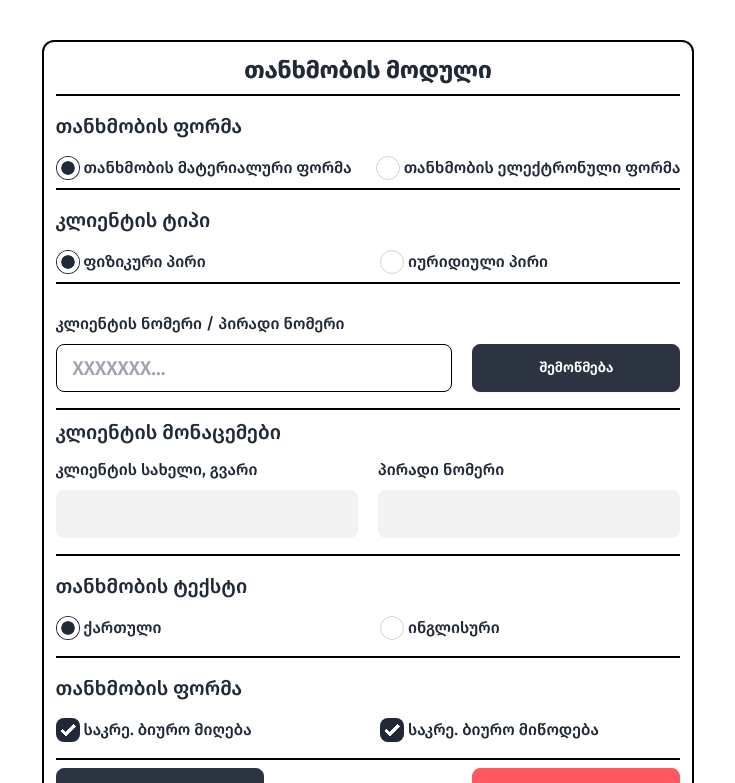
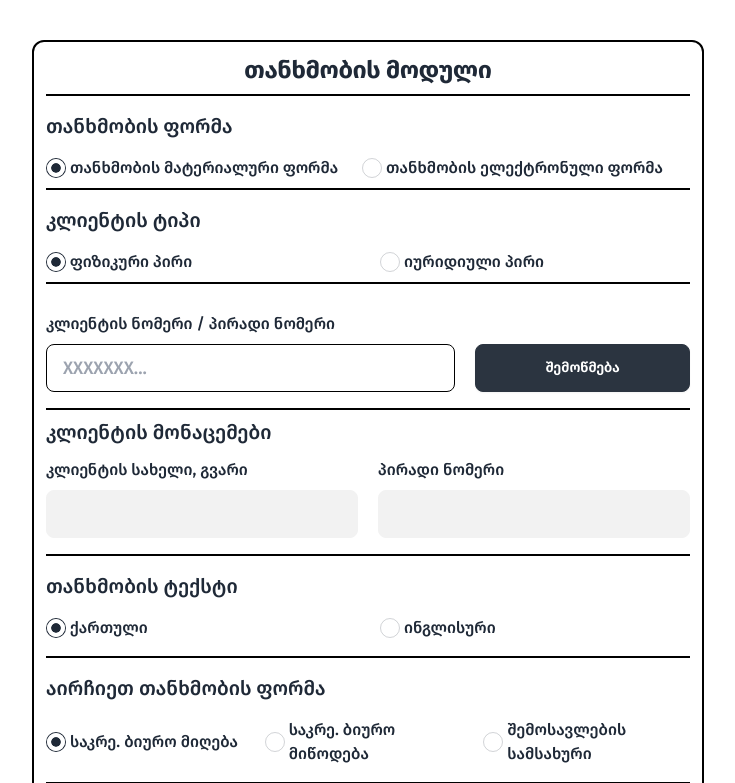
Before and after one commit to Gandobilis/catru, a Vue app: page / in a window 1280 px wide. Shown: the top 783 px of the page, without its empty margins (272-1007 px from the left). Built offline with nearby package versions, Linux system fonts and the light colour scheme.

Commit message:
თანხმოვის ფორმების ვიზუალიზაცია დაემატა.

```diff
--- /dev/null
+++ b/src/composables/useUser.js
@@ -0,0 +1,101 @@
+import {ref, watch} from "vue";
+
+export default function useUser() {
+    const user = ref();
+    const loading = ref(false);
+    const editable = ref(false)
+    const nameSurname = ref()
+    const isNameSurnameValid = ref(false)
+    const _personalNumber = ref()
+    const isPersonalNumberValid = ref(false)
+
+
+    const formType = ref('MT');
+    const clientType = ref('IND');
+    const personalNumber = ref();
+    const notification = ref();
+    const formLang = ref('GE')
+    const selectFormType = ref('CB-REC')
+    const selectFormTypes = {
+        'CB-REC': [
+            '- თანხმობა მონაცემების დამუშავების თაობაზე (30 დღე)',
+            '- თანხმობა მონაცემების დამუშავების თაობაზე (გზავნილები) (30 დღე)'
+        ],
+        'CB-SEN': ['- თანხმობა მონაცემების საკრედიტო ბიუროსთვის მიწოდების შესახებ'],
+        'RS-REC': ['- თანხმობის ფორმა შემოსავლების სამსახურიდან ინფორმაციის გამოთხოვის შესახებ']
+    }
+    const _selectFormType = ref(selectFormTypes[selectFormType.value])
+
+    watch(selectFormType, (value) => {
+        _selectFormType.value = selectFormTypes[value];
+    })
+
+    watch(nameSurname, (value) => {
+        isNameSurnameValid.value = (value && value.length > 0)
+    })
+
+    watch(_personalNumber, (value) => {
+        isPersonalNumberValid.value = (value && value.toString().length === 11)
+    })
+
+    const getUser = async () => {
+        loading.value = true;
+        notification.value = undefined;
+        editable.value = false;
+        nameSurname.value = undefined;
+        _personalNumber.value = undefined;
+        isNameSurnameValid.value = false;
+        isPersonalNumberValid.value = false;
+        user.value = undefined;
+
+        if (personalNumber.value) {
+            try {
+                const response = await fetch(`http://localhost:3001/users?personal_number=${personalNumber.value}`);
+                const data = await response.json();
+
+                if (data.length > 0) {
+                    const _user = data[0];
+                    if (_user.status === 'გაუქმებული') {
+                        notification.value = 'აღნიშნული ნომრით კლიენტი გაუქმებულია.'
+                        editable.value = true;
+                    } else if (_user.status === 'დახურული') {
+                        notification.value = 'აღნიშნული ნომრით კლიენტი დახურულია.'
+                        editable.value = true;
+                    } else {
+                        user.value = {
+                            nameSurname: `${_user.name} ${_user.surname}`,
+                            personalNumber: _user.personal_number,
+                        };
+                    }
+                } else {
+                    notification.value = 'აღნიშნული ნომრით კლიენტი არ მოიძებნა.'
+                }
+            } catch (error) {
+                console.error('Error fetching user:', error);
+            } finally {
+                loading.value = false;
+            }
+        } else {
+            loading.value = false;
+            notification.value = 'გთხოვთ შეავსოთ კლიენტის/პირადი ნომრის ველი'
+        }
+    };
+
+    return {
+        formType,
+        clientType,
+        notification,
+        personalNumber,
+        formLang,
+        editable,
+        user,
+        loading,
+        nameSurname,
+        _personalNumber,
+        isNameSurnameValid,
+        isPersonalNumberValid,
+        selectFormType,
+        _selectFormType,
+        getUser
+    };
+}
--- a/src/views/AgreementModule.vue
+++ b/src/views/AgreementModule.vue
@@ -1,10 +1,28 @@
 <script setup>
+import Hr from "../components/Hr.vue";
+import useUser from "../composables/useUser.js";
 
-import Hr from "../components/Hr.vue";
+const {
+  formType,
+  clientType,
+  notification,
+  personalNumber,
+  formLang,
+  user,
+  editable,
+  loading,
+  nameSurname,
+  _personalNumber,
+  isNameSurnameValid,
+  isPersonalNumberValid,
+  selectFormType,
+  _selectFormType,
+  getUser
+} = useUser()
 </script>
 
 <template>
-  <div class="flex flex-col p-3 border-2 border-black rounded-xl">
+  <div class="flex flex-col p-3 border-2 border-black rounded-xl max-w-2xl">
 
     <h1 class="text-2xl font-bold text-center">თანხმობის მოდული</h1>
     <Hr/>
@@ -12,13 +30,13 @@ import Hr from "../components/Hr.vue";
     <div class="flex flex-col gap-4 pt-2">
       <h2 class="text-xl font-medium">თანხმობის ფორმა</h2>
 
-      <form class="flex gap-6 font-medium">
-        <div class="flex gap-1">
-          <input type="radio" name="radio-1" class="radio" checked="checked" />
+      <form class="flex gap-6 font-medium items-center">
+        <div class="flex gap-1 items-center">
+          <input type="radio" name="MT-EL" class="radio radio-sm" value="MT" checked v-model="formType"/>
           <p>თანხმობის მატერიალური ფორმა</p>
         </div>
-        <div class="flex gap-1">
-          <input type="radio" name="radio-1" class="radio" />
+        <div class="flex gap-1 items-center">
+          <input type="radio" name="MT-EL" class="radio radio-sm" value="EL" v-model="formType"/>
           <p>თანხმობის ელექტრონული ფორმა</p>
         </div>
       </form>
@@ -28,13 +46,13 @@ import Hr from "../components/Hr.vue";
     <div class="flex flex-col gap-4 pt-2">
       <h2 class="text-xl font-medium">კლიენტის ტიპი</h2>
 
-      <form class="flex gap-6 font-medium">
-        <div class="flex gap-1 w-full">
-          <input type="radio" name="radio-1" class="radio" checked="checked" />
+      <form class="flex gap-6 font-medium items-center">
+        <div class="flex gap-1 w-full items-center">
+          <input type="radio" name="IND-LEG" class="radio radio-sm" value="IND" v-model="clientType" checked/>
           <p>ფიზიკური პირი</p>
         </div>
-        <div class="flex gap-1 w-full">
-          <input type="radio" name="radio-1" class="radio" />
+        <div class="flex gap-1 w-full items-center">
+          <input type="radio" name="IND-LEG" class="radio radio-sm" value="LEG" v-model="clientType"/>
           <p>იურიდიული პირი</p>
         </div>
       </form>
@@ -45,30 +63,42 @@ import Hr from "../components/Hr.vue";
       <h2 class="font-medium">კლიენტის ნომერი / პირადი ნომერი</h2>
       <div class="flex gap-5">
         <input type="number"
+               v-model="personalNumber"
                placeholder="XXXXXXX..."
-               class="text-xl input input-bordered font-medium border-black focus:outline-black focus:border-black w-2/3" />
-        <button class="btn btn-neutral w-1/3 text-white">შემოწმება</button>
+               class="text-lg input input-bordered font-medium border-black focus:outline-none focus:border-black w-2/3"/>
+        <button class="btn btn-neutral w-1/3 text-white" @click="getUser" v-if="!loading">შემოწმება</button>
+        <button v-else class="btn btn-neutral w-1/3 text-white"><span class="loading loading-spinner loading-sm"></span>
+        </button>
       </div>
     </div>
     <Hr/>
 
     <div class="flex flex-col">
-      <h2 class="font-medium text-xl mb-3">კლიენტის მონაცემები</h2>
-
+      <h2 class="font-medium text-xl mb-3">კლიენტის მონაცემები
+      </h2>
       <div class="flex gap-5 pb-2">
         <div class="flex flex-col gap-2 w-1/2">
           <h2 class="font-medium">კლიენტის სახელი, გვარი</h2>
-          <input :disabled="true"
-                 class="disabled:text-gray-900 input input-bordered font-medium border-black focus:outline-black focus:border-black w-full"
-                 type="number" >
+          <input disabled
+                 :value="user?.nameSurname"
+                 class="disabled:text-gray-900 input input-bordered font-medium border-black focus:outline-none focus:border-black w-full"
+                 type="text" v-if="!editable">
+          <input v-else
+                 v-model="nameSurname"
+                 class="input input-bordered font-medium border-black focus:outline-none focus:border-black w-full"
+                 type="text">
         </div>
 
         <div class="flex flex-col gap-2 w-1/2">
           <h2 class="font-medium">პირადი ნომერი</h2>
-          <input :disabled="true"
-
-                 class="disabled:text-gray-900 input input-bordered font-medium border-black focus:outline-black focus:border-black w-full"
-                 type="number" >
+          <input disabled
+                 :value="user?.personalNumber"
+                 class="disabled:text-gray-900 input input-bordered font-medium border-black focus:outline-none focus:border-black w-full"
+                 type="number" v-if="!editable">
+          <input v-else
+                 v-model="_personalNumber"
+                 class="input input-bordered font-medium border-black focus:outline-none focus:border-black w-full"
+                 type="number">
         </div>
       </div>
     </div>
@@ -77,13 +107,13 @@ import Hr from "../components/Hr.vue";
     <div class="flex flex-col gap-4 py-2">
       <h2 class="text-xl font-medium">თანხმობის ტექსტი</h2>
 
-      <form class="flex gap-6 font-medium">
-        <div class="flex gap-1 w-full">
-          <input type="radio" name="radio-1" class="radio" checked="checked" />
+      <form class="flex gap-6 font-medium items-center">
+        <div class="flex gap-1 w-full items-center">
+          <input type="radio" name="GE-EN" value="GE" v-model="formLang" class="radio radio-sm" checked/>
           <p>ქართული</p>
         </div>
-        <div class="flex gap-1 w-full">
-          <input type="radio" name="radio-1" class="radio" />
+        <div class="flex gap-1 w-full items-center">
+          <input type="radio" name="GE-EN" value="EN" v-model="formLang" class="radio radio-sm"/>
           <p>ინგლისური</p>
         </div>
       </form>
@@ -91,26 +121,39 @@ import Hr from "../components/Hr.vue";
     <Hr/>
 
     <div class="flex flex-col gap-4 py-2">
-      <h2 class="text-xl font-medium">თანხმობის ფორმა</h2>
+      <h2 class="text-xl font-medium">აირჩიეთ თანხმობის ფორმა</h2>
 
-      <form class="flex gap-6 font-medium">
-        <div class="flex gap-1 w-full">
-          <input type="checkbox" checked="checked" class="checkbox" />
+      <form class="flex gap-3 font-medium items-center">
+        <div class="flex gap-1 w-full items-center">
+          <input type="radio" name="CB-RS" value="CB-REC" v-model="selectFormType" checked class="radio radio-sm"/>
           <p>საკრე. ბიურო მიღება</p>
         </div>
-        <div class="flex gap-1 w-full">
-          <input type="checkbox" checked="checked" class="checkbox" />
+        <div class="flex gap-1 w-full items-center">
+          <input type="radio" name="CB-RS" value="CB-SEN" v-model="selectFormType" class="radio radio-sm"/>
           <p>საკრე. ბიურო მიწოდება</p>
+        </div>
+        <div class="flex gap-1 w-full items-center">
+          <input type="radio" name="CB-RS" value="RS-REC" v-model="selectFormType" class="radio radio-sm"/>
+          <p>შემოსავლების სამსახური</p>
         </div>
       </form>
     </div>
     <Hr/>
-
+    <div class="flex flex-col gap-y-2.5 mx-4 h-16">
+      <span v-for="(type, index) in _selectFormType" :key="index" v-text="type"/>
+    </div>
+    <Hr/>
     <div class="flex justify-between">
-      <button class="btn btn-neutral w-1/3 text-white">ბეჭდვა</button>
-      <button class="btn btn-error w-1/3  text-white">გაუქმება</button>
+      <button class="btn btn-neutral w-1/3 text-white"
+              :disabled="((!isNameSurnameValid || !isPersonalNumberValid) && editable) || !user">ბეჭდვა
+      </button>
+      <button class="btn btn-error w-1/3  text-white" onclick="window.close()">გაუქმება</button>
     </div>
     <Hr/>
 
+    <div class="flex justify-between items-center" v-if="notification">
+      <span class="font-medium">შეტყობინება:</span>
+      <span v-text="notification"/>
+    </div>
   </div>
 </template>
```
Also changed, not shown: db.cjs (added, +14 -0 lines), 1 other file (tests, documents, lock files or other folders).
